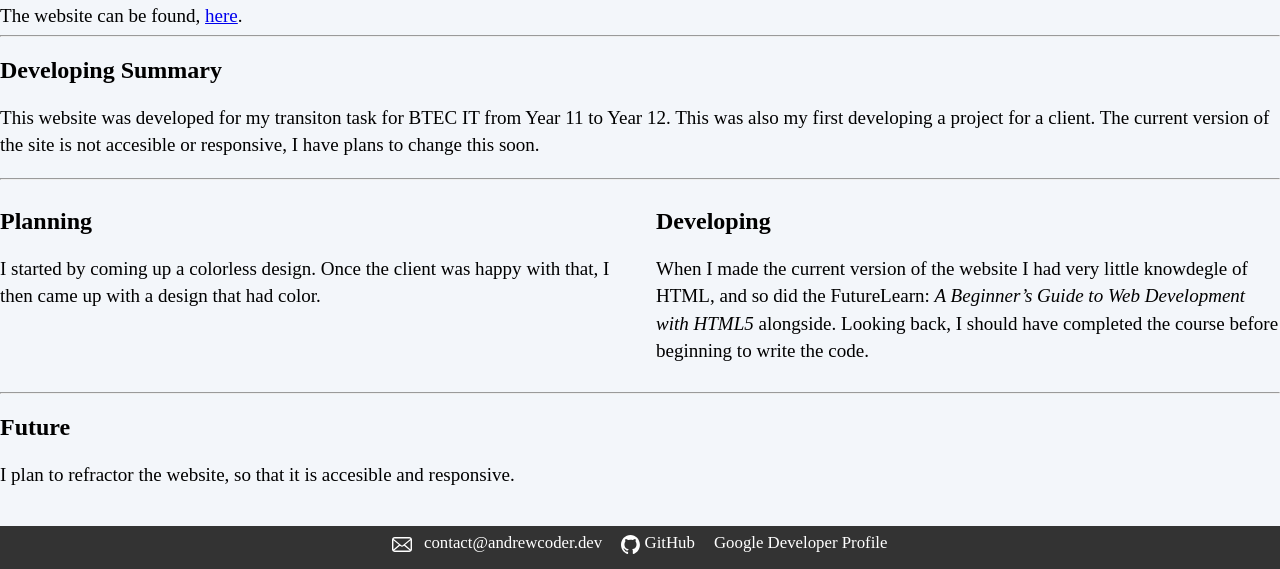
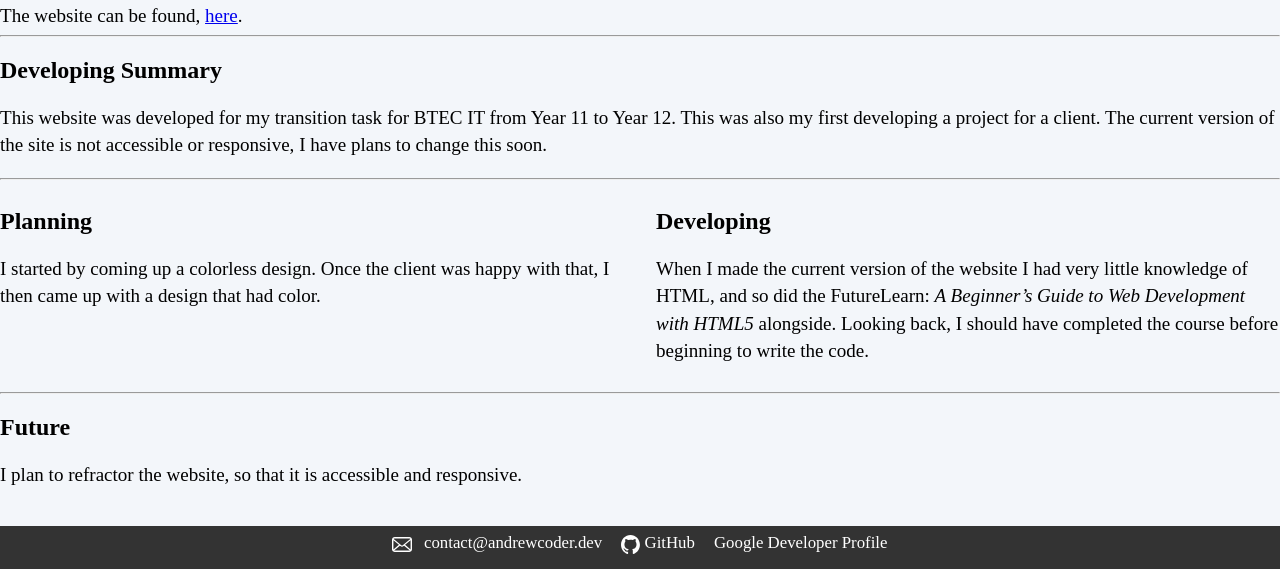
Before and after one commit to Andrew-Dev-Coder/Portfolio, a Jekyll site: the page built from _projects/sillySketchesEct.html, in a window 1280 px wide and 1086 px high. Shown: the part 490-1059 px from the top of the window. Built offline with Jekyll 4.4.1, drawn with Linux system fonts in a browser that asks for light colours.

Commit message:
Corrected spellings

```diff
--- a/Pages/OtherPages/about.html
+++ b/Pages/OtherPages/about.html
@@ -73,7 +73,7 @@ permalink: /About/
                 <li>Skiing</li>
                 <li>Hockey</li>
                 <li>Volunteer Police Cadets</li>
-                <li>Endurace Racing</li>
+                <li>Endurance Racing</li>
                 <li>Formula 1</li>
             </ul>
         </section>
--- a/_includes/head.html
+++ b/_includes/head.html
@@ -18,7 +18,7 @@
 <link rel="icon" type="image/svg+xml" href="/Images/Favicons/logo.svg">
 <!-- Backup icons in case .svg cannot be rendered -->
 <link rel="icon" type="image/png" href="/Images/Favicons/logo.png" sizes="32x32">
-<link rel="icon" type="iamge/ico" href="/Images/Favicons/logo.ico">
+<link rel="icon" type="image/ico" href="/Images/Favicons/logo.ico">
 
 <!-- TITLE -->
 <title> {{ page.page_title | default:"Portfolio" }} | Andrew Nicholson </title>
--- a/_projects/sillySketchesEct.html
+++ b/_projects/sillySketchesEct.html
@@ -10,9 +10,9 @@ site: https://sillysketches.andrewcoder.dev/
 <section>
     <h2>Developing Summary</h2>
     <p>
-        This website was developed for my transiton task for BTEC IT from Year 11 to Year 12.
+        This website was developed for my transition task for BTEC IT from Year 11 to Year 12.
         This was also my first developing a project for a client.
-        The current version of the site is not accesible or responsive, I have plans to change this soon.
+        The current version of the site is not accessible or responsive, I have plans to change this soon.
     </p>
     <hr>
 </section>
@@ -27,7 +27,7 @@ site: https://sillysketches.andrewcoder.dev/
     <section>
         <h2>Developing</h2>
         <p>
-            When I made the current version of the website I had very little knowdegle of HTML, and so did the FutureLearn: <em>A Beginner’s Guide to Web Development with HTML5</em> alongside.
+            When I made the current version of the website I had very little knowledge of HTML, and so did the FutureLearn: <em>A Beginner’s Guide to Web Development with HTML5</em> alongside.
             Looking back, I should have completed the course before beginning to write the code.
         </p>
     </section>
@@ -36,6 +36,6 @@ site: https://sillysketches.andrewcoder.dev/
 <section>
     <h2>Future</h2>
     <p>
-        I plan to refractor the website, so that it is accesible and responsive.
+        I plan to refractor the website, so that it is accessible and responsive.
     </p>
 </section>
--- a/docs/CNAME
+++ /dev/null
@@ -1 +0,0 @@
-www.andrewcoder.dev
```
Also changed, not shown: Pages/OtherPages/education.html (+4 -4 lines).
